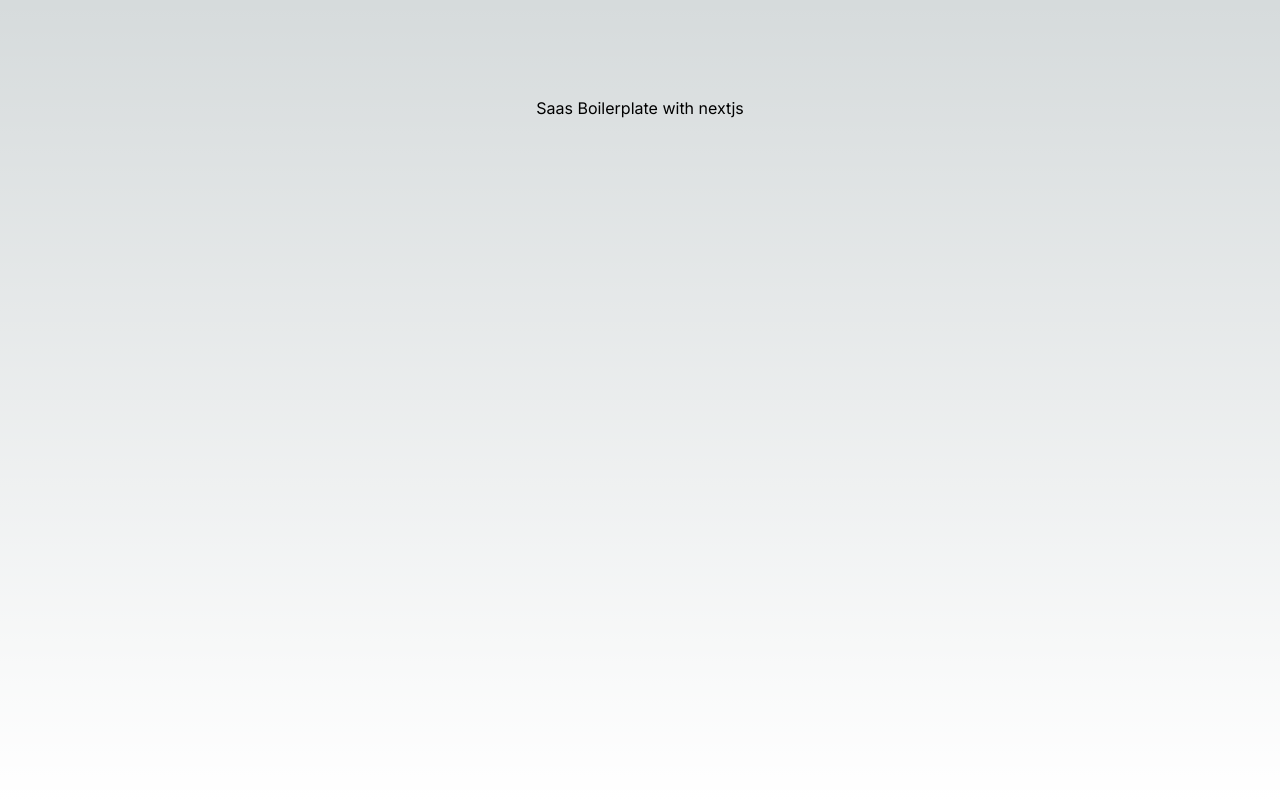
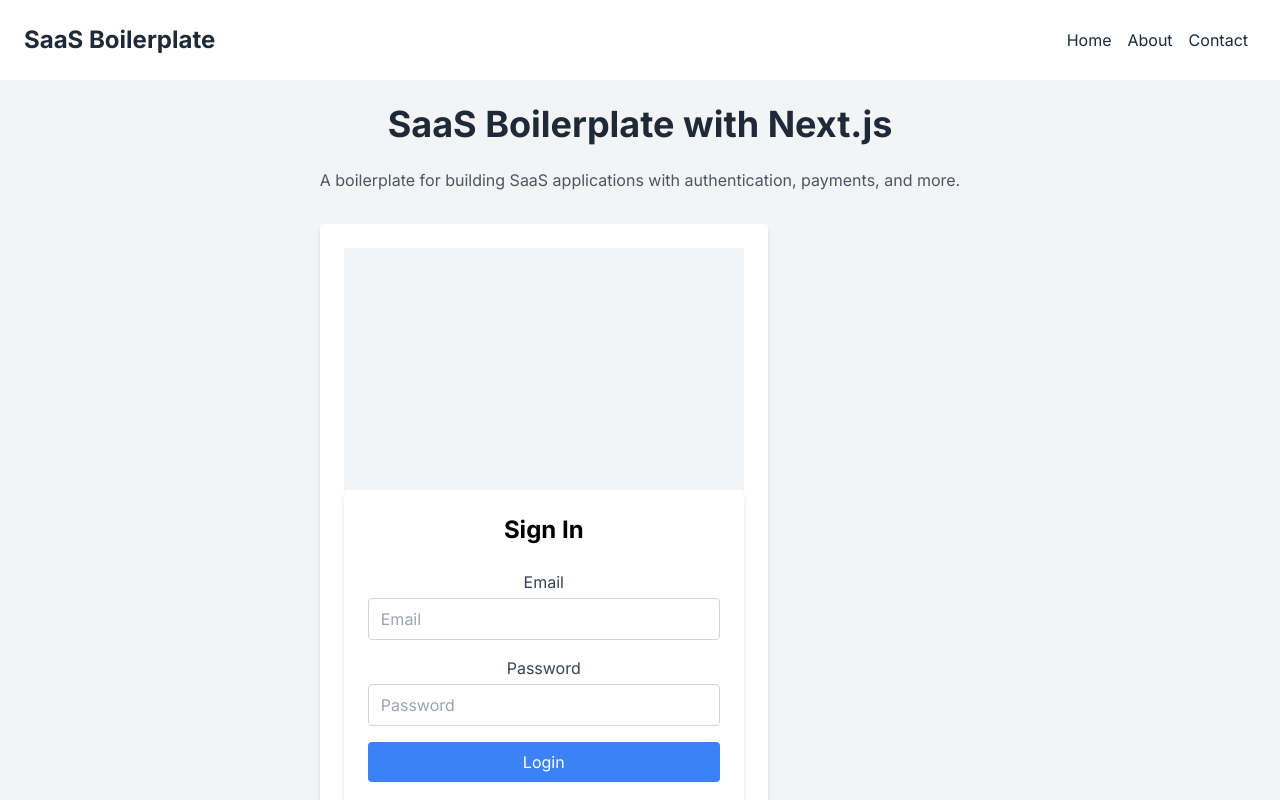
Before and after one commit to cg99/saas-next, a Next.js app: page / in a window 1280 px wide. Shown: the top 800 px of the page. Built offline with nearby package versions, Linux system fonts and the light colour scheme.

Commit message:
add header and footer

```diff
--- a/src/app/layout.tsx
+++ b/src/app/layout.tsx
@@ -2,13 +2,15 @@
 import { Inter } from "next/font/google";
 import "./globals.css";
 import { GoogleAnalytics } from '@next/third-parties/google'
+import Header from "@/components/Header";
+import Footer from "@/components/Footer";
 
 
 const inter = Inter({ subsets: ["latin"] });
 
 export const metadata: Metadata = {
-  title: "Create Next App",
-  description: "Generated by create next app",
+  title: "Saas App",
+  description: "Saas App Boilerplate",
 };
 
 export default function RootLayout({
@@ -19,7 +21,11 @@
 
   return (
     <html lang="en">
-      <body className={inter.className}>{children}</body>
+      <body className={inter.className}>
+        <Header/>
+        {children}
+        <Footer/>
+        </body>
       <GoogleAnalytics gaId="G-XYZ" />
     </html>
   );
--- a/src/app/page.tsx
+++ b/src/app/page.tsx
@@ -1,11 +1,16 @@
-import Image from "next/image";
+import AuthForm from "@/components/AuthForm";
+// import Image from "next/image";
 
 export default function Home() {
   return (
-    <main className="flex min-h-screen flex-col items-center justify-between p-24">
-      <div>
-        Saas Boilerplate with nextjs
+    <main className="flex min-h-screen flex-col items-center justify-center bg-gray-100 p-6">
+    <div className="text-center">
+      <h1 className="text-4xl font-bold mb-6 text-gray-800">SaaS Boilerplate with Next.js</h1>
+      <p className="mb-8 text-gray-600">A boilerplate for building SaaS applications with authentication, payments, and more.</p>
+      <div className="bg-white p-6 rounded shadow-md w-full max-w-md">
+        <AuthForm />
       </div>
-    </main>
+    </div>
+  </main>
   );
 }
--- a/src/components/AuthForm.tsx
+++ b/src/components/AuthForm.tsx
@@ -1,3 +1,4 @@
+"use client"
 import { useState } from 'react';
 import { signIn } from 'next-auth/react';
 
@@ -21,21 +22,42 @@
   };
 
   return (
-    <form onSubmit={handleSubmit}>
+    <div className="flex items-center justify-center min-h-screen bg-gray-100">
+      <form
+        onSubmit={handleSubmit}
+        className="bg-white p-6 rounded shadow-md w-full max-w-md"
+      >
+        <h2 className="text-2xl font-bold mb-6 text-center">Sign In</h2>
+        <div className="mb-4">
+          <label htmlFor="email" className="block text-gray-700">Email</label>
           <input
+            id="email"
             type="email"
             value={email}
             onChange={(e) => setEmail(e.target.value)}
             placeholder="Email"
+            className="w-full px-3 py-2 border border-gray-300 rounded mt-1 focus:outline-none focus:ring-2 focus:ring-blue-500"
           />
+        </div>
+        <div className="mb-4">
+          <label htmlFor="password" className="block text-gray-700">Password</label>
           <input
+            id="password"
             type="password"
             value={password}
             onChange={(e) => setPassword(e.target.value)}
             placeholder="Password"
+            className="w-full px-3 py-2 border border-gray-300 rounded mt-1 focus:outline-none focus:ring-2 focus:ring-blue-500"
           />
-      <button type="submit">Login</button>
+        </div>
+        <button
+          type="submit"
+          className="w-full bg-blue-500 text-white py-2 rounded hover:bg-blue-600 transition duration-200"
+        >
+          Login
+        </button>
       </form>
+    </div>
   );
 };
 
--- /dev/null
+++ b/src/components/Footer.tsx
@@ -0,0 +1,11 @@
+const Footer = () => {
+    return (
+      <footer className="bg-white shadow-md mt-8">
+        <div className="container mx-auto text-center py-6">
+          <p className="text-gray-600">© 2024 SaaS Boilerplate. All rights reserved.</p>
+        </div>
+      </footer>
+    );
+  };
+
+  export default Footer;
--- /dev/null
+++ b/src/components/Header.tsx
@@ -0,0 +1,26 @@
+import Link from 'next/link';
+
+const Header = () => {
+  return (
+    <header className="bg-white shadow-md">
+      <div className="container mx-auto flex justify-between items-center p-6">
+        <Link href="/" className="text-2xl font-bold text-gray-800">
+          SaaS Boilerplate
+        </Link>
+        <nav>
+          <Link href="/" className="text-gray-800 mx-2 hover:text-blue-500">
+            Home
+          </Link>
+          <Link href="/about" className="text-gray-800 mx-2 hover:text-blue-500">
+            About
+          </Link>
+          <Link href="/contact" className="text-gray-800 mx-2 hover:text-blue-500">
+            Contact
+          </Link>
+        </nav>
+      </div>
+    </header>
+  );
+};
+
+export default Header;
```
Also changed, not shown: src/lib/mongodb.ts (+12 -4 lines). Lines whose indentation alone changed are shown as unchanged.
